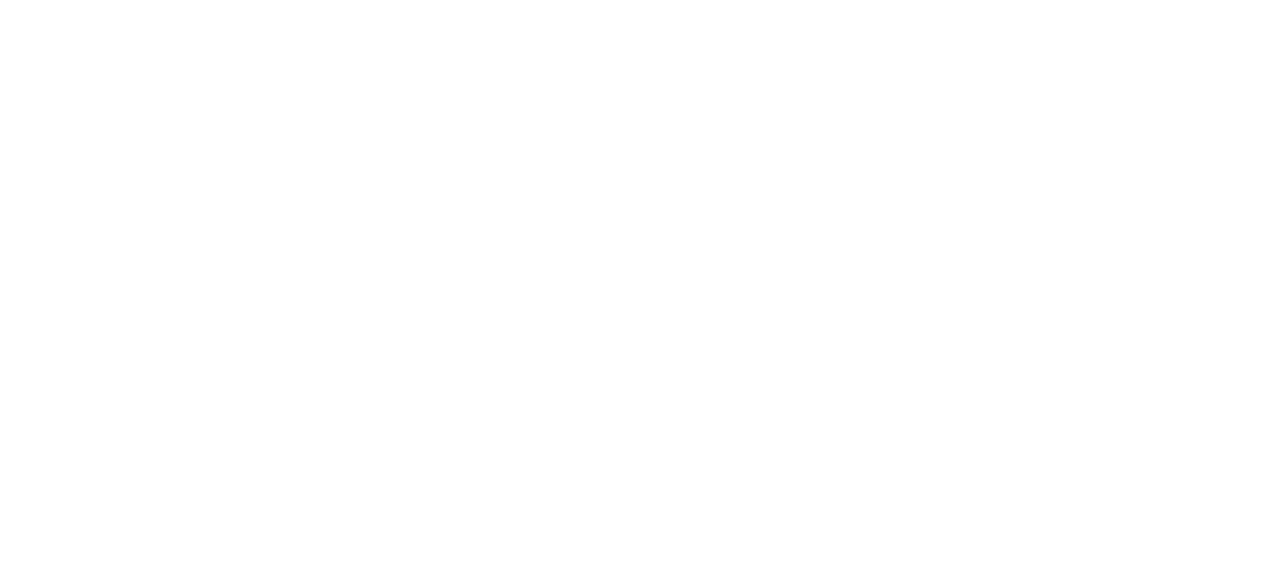
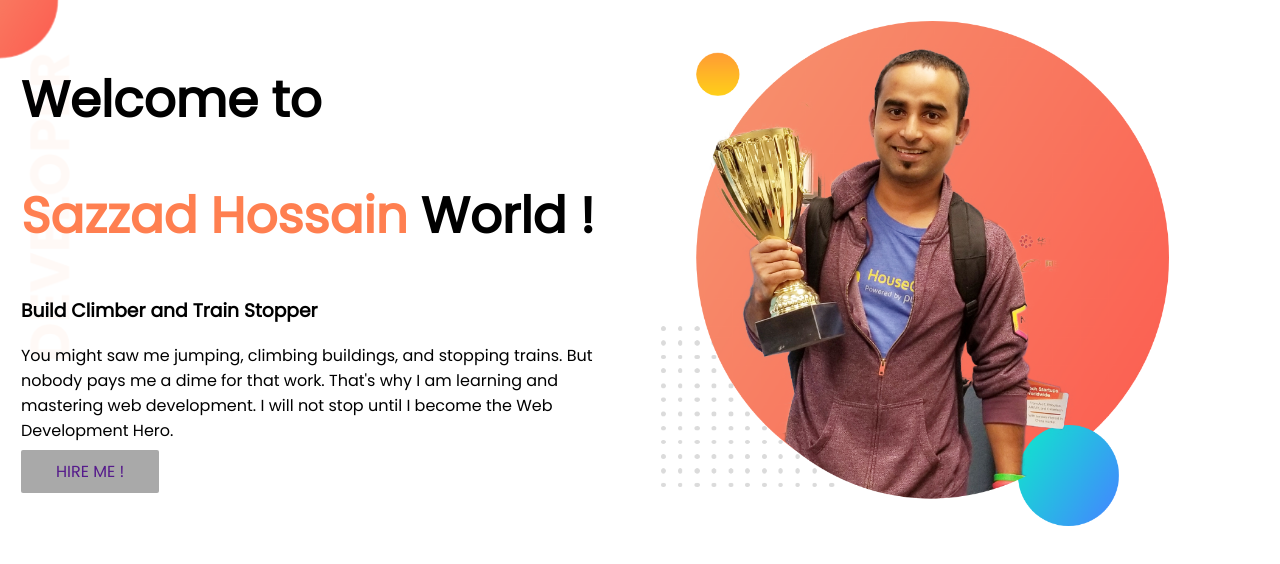
Before and after one commit to Sazzadweb/Developer-Portfolio, a plain HTML site: page index.html in a window 1280 px wide. Drawn offline with Linux system fonts and the light colour scheme.

Commit message:
TOP BANNAER added

```diff
--- a/index.html
+++ b/index.html
@@ -6,11 +6,40 @@
     <meta http-equiv="X-UA-Compatible" content="IE=edge">
     <meta name="viewport" content="width=device-width, initial-scale=1.0">
     <title>Developer-Portfolio</title>
+    <link rel="preconnect" href="https://fonts.googleapis.com">
+    <link rel="preconnect" href="https://fonts.gstatic.com" crossorigin>
+    <link href="https://fonts.googleapis.com/css2?family=Poppins&display=swap" rel="stylesheet">
     <link rel="stylesheet" href="style.css">
 </head>
 
 <body>
 
+    <section class="top">
+
+        <div class="half">
+            <h1>Welcome to</h1>
+            <h1><span class="bclr">Sazzad Hossain</span> World !</h1>
+            <h3>Build Climber and Train Stopper</h3>
+
+            <p>
+                You might saw me jumping, climbing buildings, and stopping trains. But nobody pays me a dime for that work. That's why I am learning and mastering web development. I will not stop until I become the Web Development Hero.
+            </p>
+
+            <a class="linkbutn" href="" target="blank">HIRE ME !</a>
+        </div>
+
+
+
+        <div class="half">
+            <img src="Image/jhankar.png" alt="">
+
+        </div>
+
+
+    </section>
+
+
+
 </body>
 
 </html>
--- a/style.css
+++ b/style.css
@@ -0,0 +1,37 @@
+    body {
+        font-family: 'Poppins', sans-serif;
+        margin: 0;
+    }
+
+    h1 {
+        font-size: 50px;
+    }
+
+    .bclr {
+        color: coral;
+    }
+
+    section {
+        display: flex;
+    }
+
+    .half {
+        width: 50%;
+        padding: 21px;
+    }
+
+    .half img {
+        width: 85%;
+    }
+
+    .linkbutn {
+        background-color: darkgrey;
+        padding: 10px 35px;
+        text-decoration: none;
+        border-radius: 2px;
+    }
+
+    .top {
+        background-image: url(image/top-banner.png);
+        background-repeat: no-repeat;
+    }
```
